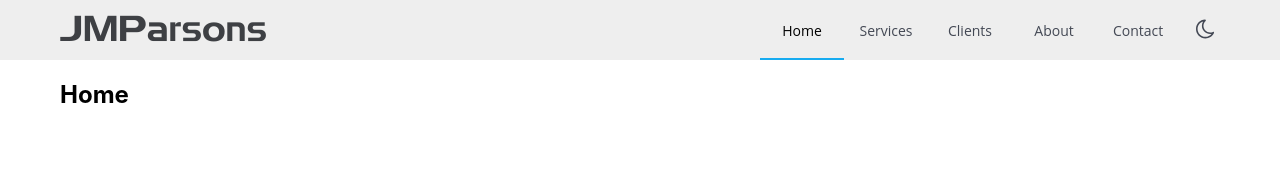
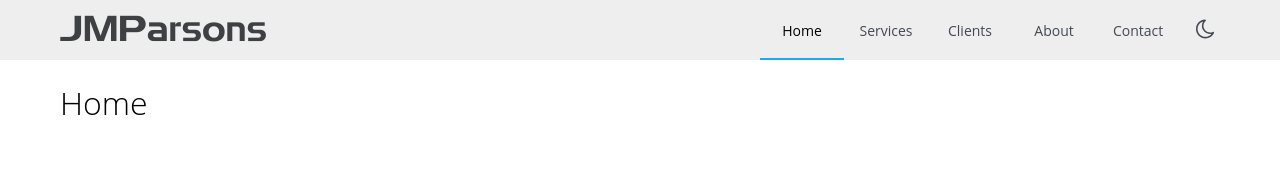
Before and after one commit to jmparsons/jmparsons.com, a React (Create React App) app: page / in a window 1280 px wide. Shown: the top 174 px of the page. Built offline with nearby package versions, Linux system fonts and the light colour scheme; what @aws-amplify/api would draw is missing.

Commit message:
Fixing headers and html5 elements.

```diff
--- a/src/components/Pages/Clients.tsx
+++ b/src/components/Pages/Clients.tsx
@@ -3,7 +3,7 @@ import LayoutsMain from '../Layouts/Main';
 
 const Clients: React.FC = () => (
   <LayoutsMain title="Clients · JMParsons">
-    <h2>Clients</h2>
+    <h1>Clients</h1>
   </LayoutsMain>
 );
 
--- a/src/components/Pages/Contact.tsx
+++ b/src/components/Pages/Contact.tsx
@@ -7,7 +7,7 @@ const Contact: React.FC = () => {
   const [sent, setSent] = useState(false);
   return (
     <LayoutsMain title="Contact · JMParsons">
-      <h2>Contact</h2>
+      <h1>Contact</h1>
       {sent ? <ContactSent /> : <ContactForm setSent={setSent} />}
     </LayoutsMain>
   );
--- a/src/components/Pages/Home.tsx
+++ b/src/components/Pages/Home.tsx
@@ -3,7 +3,7 @@ import LayoutsMain from '../Layouts/Main';
 
 const Home: React.FC = () => (
   <LayoutsMain title="JMParsons">
-    <h2>Home</h2>
+    <h1>Home</h1>
   </LayoutsMain>
 );
 
--- a/src/components/Pages/NotFound.tsx
+++ b/src/components/Pages/NotFound.tsx
@@ -3,7 +3,7 @@ import LayoutsMain from '../Layouts/Main';
 
 const NotFound: React.FC = () => (
   <LayoutsMain title="Not Found · JMParsons">
-    <h2>Not Found</h2>
+    <h1>Not Found</h1>
   </LayoutsMain>
 );
 
--- a/src/components/UI/BotBarUI.tsx
+++ b/src/components/UI/BotBarUI.tsx
@@ -3,7 +3,7 @@ import { ThxProps } from '../../constants/Theme';
 import { NavLink } from 'react-router-dom';
 import { media, Breakpoints } from '../../utils/mq';
 
-const BotBarCon = styled.div`
+const BotBarCon = styled.footer`
   display: grid;
   background: ${({ theme }: ThxProps) => theme.botBar.bg};
 `;
@@ -36,7 +36,7 @@ const BotNavBar = styled.nav`
   `};
 `;
 
-const SocialBar = styled.div`
+const SocialBar = styled.nav`
   display: grid;
   grid-auto-flow: column;
   justify-content: center;
--- a/src/components/UI/MainUI.tsx
+++ b/src/components/UI/MainUI.tsx
@@ -10,7 +10,7 @@ const MainGrid = styled.div`
   color: ${({ theme }: ThxProps) => theme.main.text};
 `;
 
-const MainContentGrid = styled.div`
+const MainContentGrid = styled.main`
   display: grid;
   width: 100%;
   height: 100%;
--- a/src/components/UI/TopBarUI.tsx
+++ b/src/components/UI/TopBarUI.tsx
@@ -3,7 +3,7 @@ import { ThxProps } from '../../constants/Theme';
 import { Link, NavLink } from 'react-router-dom';
 import { media, Breakpoints } from '../../utils/mq';
 
-const TopBarCon = styled.div`
+const TopBarCon = styled.header`
   display: grid;
   background: ${({ theme }: ThxProps) => theme.topBar.bg};
 `;
--- a/src/index.css
+++ b/src/index.css
@@ -33,3 +33,13 @@ code {
 }
 
 @import url('https://fonts.googleapis.com/css?family=Open+Sans:300,400,700');
+
+h1,
+h2,
+h3,
+h4,
+h5,
+h6 {
+  font-family: 'Open Sans', sans-serif;
+  font-weight: 300;
+}
```
